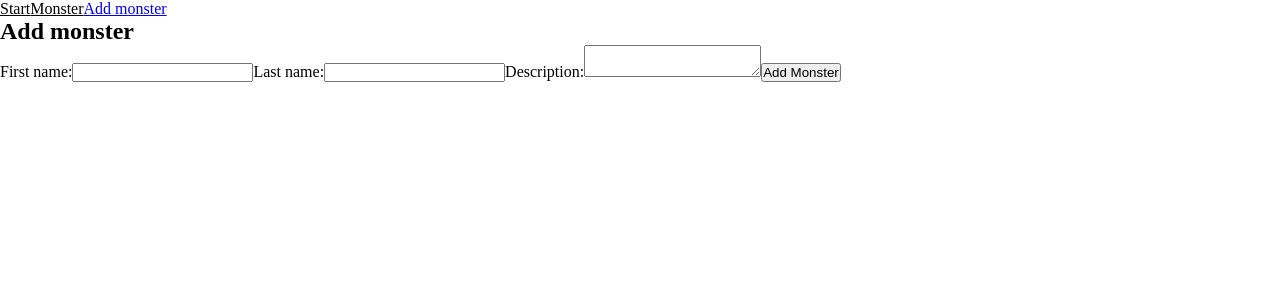
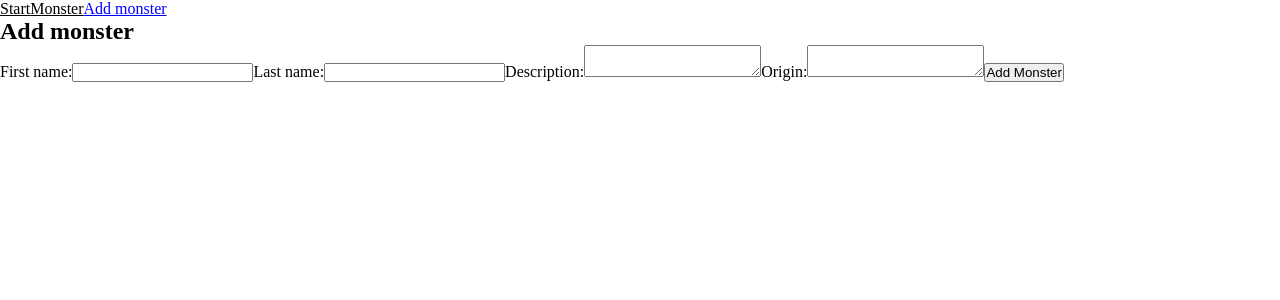
Before and after one commit to jRydell/Johan-Frontend23-monster-university, a React (Vite) app: page /addMonster in a window 1280 px wide. Shown: the top 300 px of the page. Built offline with nearby package versions, Linux system fonts and the light colour scheme.

Commit message:
added textarea for origin

```diff
--- a/src/pages/AddMonster.tsx
+++ b/src/pages/AddMonster.tsx
@@ -85,6 +85,14 @@ export const AddMonster = () => {
               onChange={handleChange}
             />
           </label>
+          <label>
+            Origin:
+            <textarea
+              name="origin"
+              value={monster.origin}
+              onChange={handleChange}
+            />
+          </label>
           <button type="submit">Add Monster</button>
         </form>
       </div>
```
